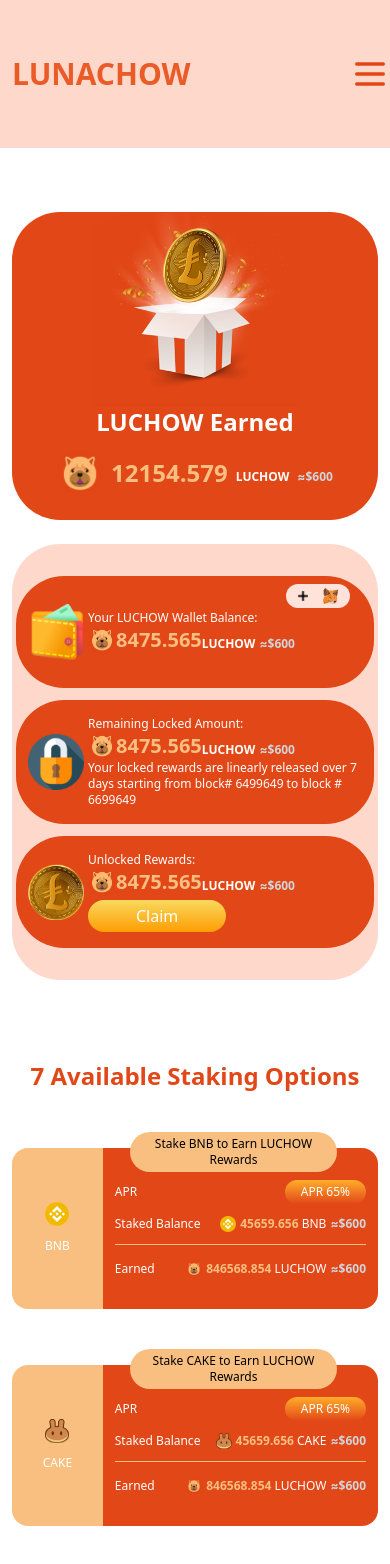
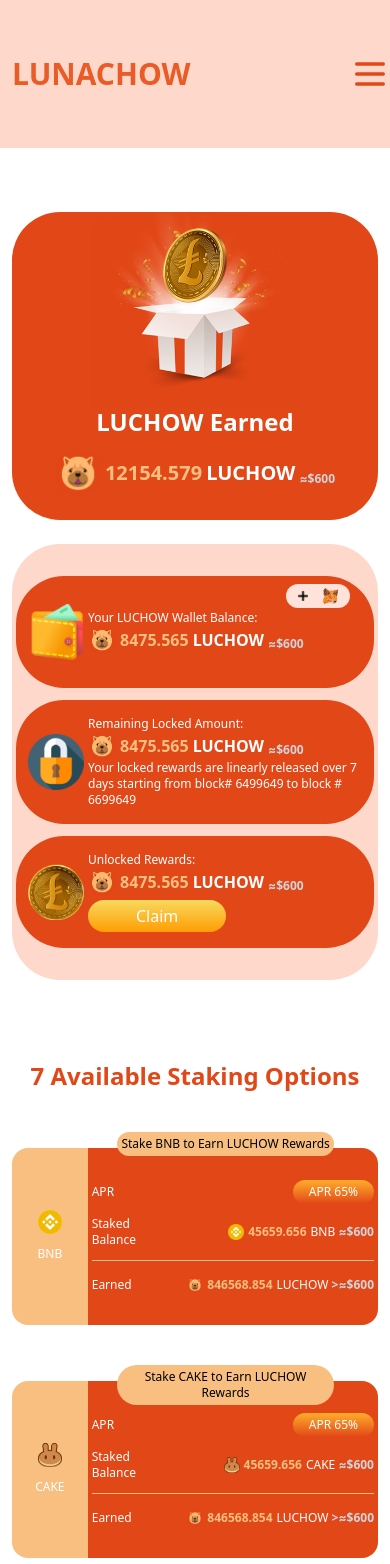
Before and after one commit to KingdomParadise/luchow_staking, a React (Create React App) app: page / in a window 390 px wide. Shown: the top 1564 px of the page. Built offline with nearby package versions, Linux system fonts and the light colour scheme.

Commit message:
responsive fixes

```diff
--- a/src/components/Hero/index.js
+++ b/src/components/Hero/index.js
@@ -10,12 +10,12 @@
                     <img src="/box1.svg" alt="box" className="md:w-96 w-52" />
                 </div>
                 <h3 className="text-white md:text-4xl  text-center font-bold sm:text-3xl text-2xl ">LUCHOW Earned</h3>
-                <div className="flex mt-3 items-center gap-2">
+                <div className="flex mt-3 items-center sm:gap-2 gap-1">
                     <img src="/lunachow.png" width="46" height="46" alt="logo" />
-                    <h2 className="text-orange md:text-4xl sm:text-3xl text-2xl font-bold text-center">12154.579 </h2>
-                    <div className="flex gap-2 mt-2">
-                        <h3 className="text-white font-bold md:text-2xl sm:text-lg text-xs">LUCHOW</h3>
-                        <p className="text-gray-300 font-bold md:text-2xl sm:text-lg text-xs">≈$600</p>
+                    <h2 className="text-orange md:text-3xl sm:text-2xl text-xl font-bold text-center">12154.579 </h2>
+                    <div className="flex sm:gap-2 gap-1">
+                        <h3 className="text-white font-bold md:text-3xl sm:text-2xl text-xl">LUCHOW</h3>
+                        <p className="text-gray-300 font-bold md:text-2xl sm:text-lg text-xs self-end">≈$600</p>
                     </div>
 
                 </div>
@@ -26,17 +26,17 @@
 
 const ContentCard = ({children,imageSrc,title,amount,displayMatic}) => {
     const [walletOpen,setWalletOpen] = React.useState(false);
-    return <div className="xl:mx-16 sm:mx-4 mx-1 xl:my-6 my-3 bg-red-dark px-3 py-4 rounded-2xl flex items-center justify-center relative " style={{borderRadius:'3rem'}}>
+    return <div className="2xl:mx-10 sm:mx-2 mx-1 xl:my-6 my-3 bg-red-dark px-3 py-4 rounded-2xl flex items-center justify-center relative " style={{borderRadius:'3rem'}}>
         <div className="flex items-center xl:gap-8 sm:gap-4 gap-1 max-w-md w-full">
        <img src={imageSrc} alt="" className="lg:w-20 lg:h-20 w-14 h-14" />
        <div>
             <h3 className="text-white lg:text-sm text-xs">{title}</h3>
-            <div className="flex items-center xl:gap-2 sm:gap-1 gap-0 ">
+            <div className="flex items-center gap-1 ">
                     <img src="/lunachow.png" className="lg:w-9 lg:h-9 w-7 h-7" alt="logo" />
-                    <h2 className="text-orange xl:text-3xl text-xl lg:text-2xl font-extrabold text-center">{amount}</h2>
-                    <div className="flex lg:gap-2 gap-1 mt-2">
-                    <h3 className="text-white font-bold lg:text-sm text-xs">LUCHOW</h3>
-                    <p className="text-gray-300 font-bold lg:text-sm text-xs">≈$600</p>
+                    <h2 className="text-orange lg:text-lg text-base font-extrabold text-center">{amount}</h2>
+                    <div className="flex lg:gap-2 gap-1">
+                    <h3 className="text-white font-bold lg:text-lg text-base">LUCHOW</h3>
+                    <p className="text-gray-300 font-bold lg:text-sm text-xs self-end">≈$600</p>
                     </div>
             </div>
             {children}
--- a/src/components/StakingCard/index.js
+++ b/src/components/StakingCard/index.js
@@ -29,8 +29,8 @@
         <div className="absolute  w-3/4 bg-cream p-4 -top-7 text-center text-black text-3xl" style={{left:'10%',borderRadius:'4rem'}}>
             <p className="font-medium">Stake {title} to Earn LUCHOW Rewards</p>
         </div>
-        <div className="flex justify-between py-24 xl:px-24 px-16 items-center">
-            <p className="text-white font-bold text-3xl">{title}</p>
+        <div className="flex justify-between py-24 xl:px-24 px-6 items-center">
+            <p className="text-white font-bold 2xl:text-3xl text-2xl">{title}</p>
             <button style={{left:'10%',borderRadius:'4rem'}} className="text-white border-0 text-2xl py-4 px-10 focus:outline-none bg-orange-normal-gradient bg-gradient-to-t  from-red-dark to-orange-normal hover:to-red-300 rounded-3xl">
               {buttonText}
             </button>
@@ -46,14 +46,14 @@
 
 
 const ResponsiveLeftContent = ({imageSrc,title}) => {
-    return <div className="lg:hidden bg-cream w-28 flex rounded-l-2xl flex-col py-4 px-4 justify-center items-center">
+    return <div className="lg:hidden bg-cream sm:w-28 w-24 flex rounded-l-2xl flex-col py-4 justify-center items-center">
     <img src={imageSrc} alt="coin" className="w-6 h-6" />
-    <p className="text-white text-xs font-medium mt-3">{title}</p>
+    <p className="text-white text-xs sm:font-medium mt-3">{title}</p>
     </div>
 }
 
 const ResponsiveRightContent = ({title,buttonText,staked,earned,imageSrc}) => {
-    return <div className="lg:hidden bg-red-dark w-full rounded-r-2xl relative p-3 py-8">
+    return <div className="lg:hidden bg-red-dark w-full rounded-r-2xl relative sm:px-3 px-1 py-8">
     <div className="absolute w-3/4 bg-cream p-1 -top-4 text-center text-black" style={{left:'10%',borderRadius:'4rem'}}>
         <p className="text-xs">Stake {title} to Earn LUCHOW Rewards</p>
     </div>
@@ -65,20 +65,20 @@
             </button>
         </div>
         <div className="flex justify-between mt-3">
-             <p className="text-white text-xs">Staked Balance</p>
-             <div className="flex gap-1">
+             <p className="text-white text-xs sm:w-auto w-20">Staked Balance</p>
+             <div className="flex gap-1 sm:flex-nowrap items-center flex-wrap justify-end">
                     <img src={imageSrc} width="16" height="16" alt="logo" />
-                    <h3 className="text-orange font-bold text-xs">{staked} <span className="text-white font-normal">{title}</span></h3>
-                    <p className="text-gray-300 font-bold text-xs">≈$600</p>
+                    <h3 className="text-orange font-bold text-xs">{staked}</h3>
+                    <p className="text-gray-300 font-bold text-xs"> <span className="text-white font-normal">{title}</span> ≈$600</p>
             </div>
         </div>
         <hr className="border-orange my-3" />
-        <div className="flex justify-between mt-1">
-        <p className="text-white text-xs">Earned</p>
-        <div className="flex gap-1 items-center">
+        <div className="flex justify-between items-center mt-1">
+        <p className="text-white text-xs sm:w-auto w-20">Earned</p>
+        <div className="flex gap-1 items-center sm:flex-nowrap flex-wrap justify-end">
                     <img src="/lunachow.png" className="mb-0" width="16" height="16" alt="logo" />
-                    <h3 className="text-orange font-bold text-xs">{earned} <span className="text-white font-normal">LUCHOW</span></h3>
-                    <p className="text-gray-300 font-bold text-xs">≈$600</p>
+                    <h3 className="text-orange font-bold text-xs">{earned}</h3>
+                    <p className="text-gray-300 font-bold text-xs"><span className="text-white font-normal">LUCHOW</span> >≈$600</p>
         </div>
         </div>
     </div>
@@ -115,20 +115,20 @@
     <div className="flex justify-around items-center pt-24 gap-2">
         <div className="flex flex-col gap-1 h-40">
             <p className="text-custom-grey text-xs sm:h-auto h-8">Available BNB Balance: 0.00</p>
-            <input className="bg-white-pink p-2 py-1 rounded-full w-24 text-xs" />
-            <button className="text-white border-0 w-24 mt-10 text-xs py-2 px-4 focus:outline-none bg-orange-normal-gradient bg-gradient-to-t  from-red-dark to-orange-normal hover:to-red-300 rounded-full">Approve</button>
+            <input className="bg-white-pink p-2 py-1 rounded-full sm:w-24 w-20 text-xs" />
+            <button className="text-white border-0 sm:w-24 w-18 mt-10 text-xs py-2 px-4 focus:outline-none bg-orange-normal-gradient bg-gradient-to-t  from-red-dark to-orange-normal hover:to-red-300 rounded-full">Approve</button>
         </div>
         <div className="flex flex-col gap-1 h-40">
             <p className="text-custom-grey text-xs sm:h-auto h-8">Stacked BNB Balance: 0.00</p>
-            <input className="bg-white-pink p-2 py-1 rounded-full w-24 text-xs" />
+            <input className="bg-white-pink p-2 py-1 rounded-full sm:w-24 w-20 text-xs" />
             <p className="text-custom-grey text-xs sm:h-auto h-8">Approximate Value: <span className="text-red-dark text-xs">LUCHOW</span></p>
-            <button className="text-white border-0 w-24 sm:mt-5 mt-1 text-xs py-2 px-4 focus:outline-none bg-orange-normal-gradient bg-gradient-to-t  from-red-dark to-orange-normal hover:to-red-300 rounded-full">Unstake</button>
+            <button className="text-white border-0 sm:w-24 w-18 sm:mt-5 mt-1 text-xs py-2 px-4 focus:outline-none bg-orange-normal-gradient bg-gradient-to-t  from-red-dark to-orange-normal hover:to-red-300 rounded-full">Unstake</button>
         </div>
         <div className="inline h-48" style={{border:'1px solid #8E8E8E'}} />
         <div className="flex flex-col gap-1 h-40 sm:mt-2 mt-2">
           <p className="text-custom-grey text-xs text-center sm:h-auto h-8">Total LUCHOW Rewards</p>
-          <p className="text-red-dark text-sm text-center">0.00</p>
-          <button className="text-white border-0 w-24 mt-10 text-xs py-2 px-4 focus:outline-none bg-orange-normal-gradient bg-gradient-to-t  from-red-dark to-orange-normal hover:to-red-300 rounded-full">Claim</button>
+          <p className="text-red-dark text-sm text-center sm:mt-0 mt-2">0.00</p>
+          <button className="text-white border-0 sm:w-24 w-18 mt-8 text-xs py-2 px-4 focus:outline-none bg-orange-normal-gradient bg-gradient-to-t  from-red-dark to-orange-normal hover:to-red-300 rounded-full">Claim</button>
         </div>
     </div>
 </div>
```
